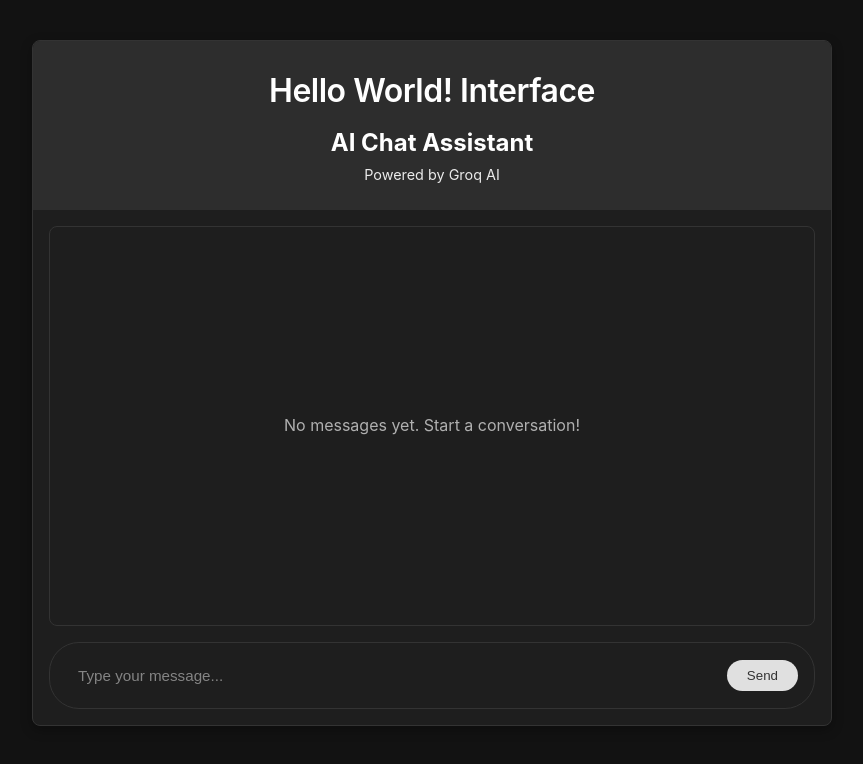
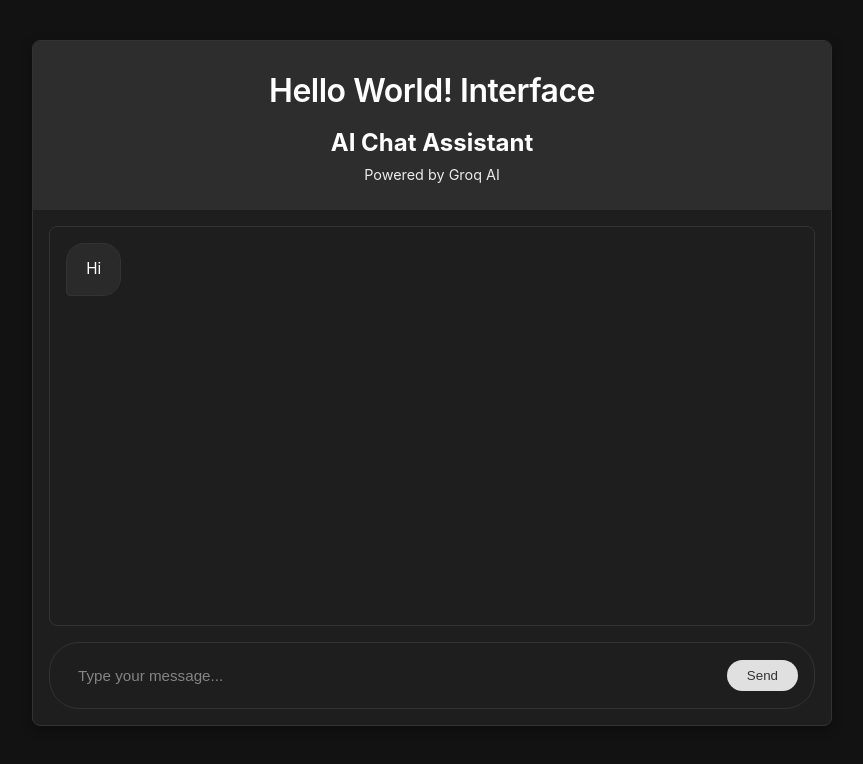
Before and after one commit to dhruv0206/HCI_openai_chatbox, a React (Create React App) app: page / in a window 1280 px wide. Shown: the top 764 px of the page, without its empty margins (208-1071 px from the left). Built offline with nearby package versions, Linux system fonts and the light colour scheme.

Commit message:
Assignment 12

```diff
--- a/src/App.js
+++ b/src/App.js
@@ -1,38 +1,94 @@
-import React, { useState } from "react";
+// import React, { useState } from "react";
+// import "./App.css";
+// import Header from "./components/Header";
+// import { useChat } from "@ai-sdk/react";
+
+// function App() {
+//   // const { messages, input, handleInputChange, handleSubmit, isLoading } =
+//   //   useChat({
+//   //     api: "/api/groq",
+//   //   });
+//   const { messages, input, handleInputChange, handleSubmit } = useChat({
+//     api: "/api/groq",
+//   });
+
+//   return (
+//     <div className="App">
+//       <Header />
+//       <main className="main-content">
+//         <div className="message-list">
+//           {messages.length === 0 ? (
+//             <div className="empty-state">
+//               <p>No messages yet. Start a conversation!</p>
+//             </div>
+//           ) : (
+//             messages.map((message) => (
+//               <div
+//                 key={message.id}
+//                 className={`message ${message.role}-message`}
+//               >
+//                 <div className="message-content">
+//                   <p>{message.content}</p>
+//                 </div>
+//               </div>
+//             ))
+//           )}
+//         </div>
+
+//         <div className="chat-box">
+//           <form onSubmit={handleSubmit}>
+//             <input
+//               type="text"
+//               value={input}
+//               onChange={handleInputChange}
+//               placeholder="Type your message..."
+//               // disabled={isLoading}
+//               className="message-input"
+//             />
+//             <button
+//               type="submit"
+//               // disabled={isLoading || !input.trim()}
+//               className="send-button"
+//             >
+//               {/* {isLoading ? "Sending..." : "Send"} */}
+//               Send
+//             </button>
+//           </form>
+//         </div>
+//       </main>
+//     </div>
+//   );
+// }
+
+// export default App;
+import React from "react";
 import "./App.css";
 import Header from "./components/Header";
 import { useChat } from "@ai-sdk/react";
 
 function App() {
-  // const { messages, input, handleInputChange, handleSubmit, isLoading } =
-  //   useChat({
-  //     api: "/api/groq",
-  //   });
   const { messages, input, handleInputChange, handleSubmit } = useChat({
     api: "/api/groq",
+    initialMessages: [{ role: "assistant", content: "Hi" }],
   });
+
+  // Simply display the most recent assistant message
+  const assistantMessages = messages.filter((msg) => msg.role === "assistant");
+  const latestAssistantMessage =
+    assistantMessages.length > 0
+      ? assistantMessages[assistantMessages.length - 1]
+      : { role: "assistant", content: "Hi" };
 
   return (
     <div className="App">
       <Header />
       <main className="main-content">
         <div className="message-list">
-          {messages.length === 0 ? (
-            <div className="empty-state">
-              <p>No messages yet. Start a conversation!</p>
+          <div className="message assistant-message">
+            <div className="message-content">
+              <p>{latestAssistantMessage.content}</p>
             </div>
-          ) : (
-            messages.map((message) => (
-              <div
-                key={message.id}
-                className={`message ${message.role}-message`}
-              >
-                <div className="message-content">
-                  <p>{message.content}</p>
-                </div>
-              </div>
-            ))
-          )}
+          </div>
         </div>
 
         <div className="chat-box">
@@ -42,15 +98,9 @@ function App() {
               value={input}
               onChange={handleInputChange}
               placeholder="Type your message..."
-              // disabled={isLoading}
               className="message-input"
             />
-            <button
-              type="submit"
-              // disabled={isLoading || !input.trim()}
-              className="send-button"
-            >
-              {/* {isLoading ? "Sending..." : "Send"} */}
+            <button type="submit" className="send-button">
               Send
             </button>
           </form>
```
